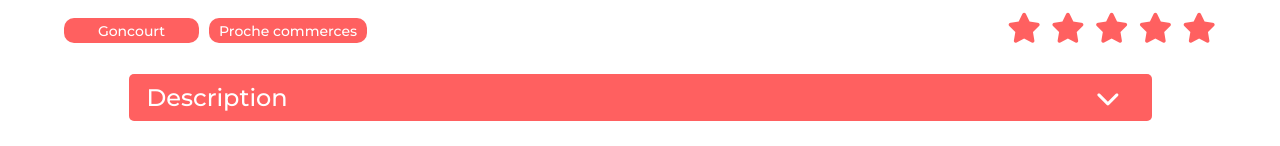
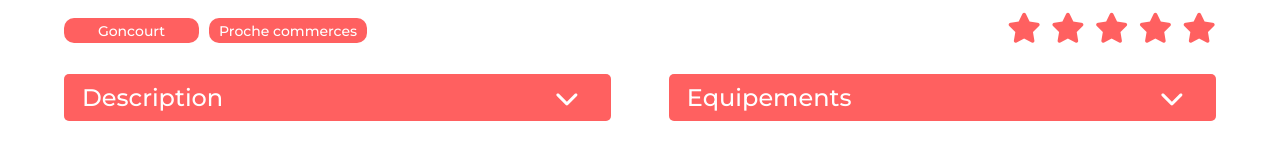
Before and after one commit to Halok-03/OpenClassRooms_Projet_7, a React (Create React App) app: page /lodging/0979876d in a window 1280 px wide. Shown: the part 654-800 px from the top of the page. Built offline with nearby package versions, Linux system fonts and the light colour scheme.

Commit message:
finalisation page lodging

```diff
--- a/src/components/Collapse.js
+++ b/src/components/Collapse.js
@@ -15,6 +15,26 @@ const Collapse = (props) => {
     useEffect(() => {
         setHeightEl(`${refHeight.current.scrollHeight}px`)
     }, [])
+
+    const typeOfDescription = () => {
+        if (typeof props.description === 'object') {
+            return <ul>
+                {props.description.map((e, index) => (
+                    <li
+                        key={index}
+                        aria-hidden={toggle ? "true" : "false"}
+                        className="description-item"
+                    >{e}</li>
+                ))}
+            </ul>
+        } else {
+            return <p
+                aria-hidden={toggle ? "true" : "false"}
+                className="description"
+            >
+                {props.description}</p>
+        }
+    }
 
     return (
         <div className="collapse">
@@ -34,11 +54,7 @@ const Collapse = (props) => {
                 }
                 style={{ height: toggle ? `${heightEl}` : "0px" }}
             >
-                <p
-                    aria-hidden={toggle ? "true" : "false"}
-                    className="description "
-                >
-                    {props.description}</p>
+                {typeOfDescription()}
             </div>
         </div>
     );
--- a/src/pages/Lodging.js
+++ b/src/pages/Lodging.js
@@ -75,15 +75,19 @@ const Lodging = () => {
                         </div>
                     </div>
                 </div>
-                <div>
+                <div className="lodging-collapse">
+                    <div className="lodging-description">
                         <Collapse
                             title="Description"
-                        description={description} />
+                            description={description}
+                        />
+                    </div>
+                    <div className="lodging-equipements">
                         <Collapse
                             title="Equipements"
                             description={equipments}
-
                         />
+                    </div>
                 </div>
             </div>
             <Footer />
--- a/src/style/Components/_collapse.scss
+++ b/src/style/Components/_collapse.scss
@@ -105,33 +105,34 @@
             opacity 0.4s ease-in-out,
             height 0.4s 0.4s ease-in-out;
 
+
         .description {
             pointer-events: none;
             font-size: 12px;
             padding: 23px 7px 23px 11px;
-            line-height: 17.11px;
+            line-height: 17px;
 
             @include small {
-                font-size: 16px;
+                font-size: 14px;
                 padding: 27.3px 13.6px 27.3px 13.3px;
-                line-height: 22.81px;
+                line-height: 20px;
             }
 
             @include tablette {
-                font-size: 20px;
+                font-size: 16px;
                 padding: 31.6px 20.2px 31.6px 15.6px;
-                line-height: 28.51px;
+                line-height: 23px;
             }
 
             @include desktop {
-                font-size: 24px;
-                padding: 36px 27px 36px 18px;
-                line-height: 34.22px;
+                font-size: 18px;
+                line-height: 26px;
+                padding: 22px 30px;
             }
 
             @include big-desktop {
-                font-size: 28px;
-                line-height: 39.91px;
+                font-size: 20px;
+                line-height: 29px;
             }
         }
     }
--- a/src/style/Pages/_lodging.scss
+++ b/src/style/Pages/_lodging.scss
@@ -263,3 +263,78 @@
         }
     }
 }
+
+.lodging-collapse {
+    display: flex;
+    flex-direction: column;
+    justify-content: space-between;
+    width: 100%;
+
+    @include desktop {
+        flex-direction: row;
+        gap: 5%;
+    }
+
+    .lodging-description {
+        width: 100%;
+
+        @include desktop {
+            width: 50%;
+        }
+    }
+
+    .lodging-equipements {
+        width: 100%;
+
+        @include desktop {
+            width: 50%;
+        }
+
+        ul {
+            padding: 17px 7px 0 11px;
+            pointer-events: none;
+
+            @include small {
+                padding: 21.3px 8.6px 0 14px;
+            }
+
+            @include tablette {
+                padding: 25.6px 10.2px 0 17px;
+            }
+
+            @include desktop {
+                padding: 30px 12px 27px 20px;
+            }
+
+            @include big-desktop {
+                padding: 34.3px 13.6px 0 23px;
+            }
+
+            .description-item {
+                line-height: 17px;
+                font-size: 12px;
+                pointer-events: none;
+
+                @include small {
+                    line-height: 19.6px;
+                    font-size: 14px;
+                }
+
+                @include tablette {
+                    line-height: 22.2px;
+                    font-size: 16px;
+                }
+
+                @include desktop {
+                    line-height: 25px;
+                    font-size: 18px;
+                }
+
+                @include big-desktop {
+                    line-height: 27.6px;
+                    font-size: 20px;
+                }
+            }
+        }
+    }
+}
```
Lines whose indentation alone changed are shown as unchanged.
